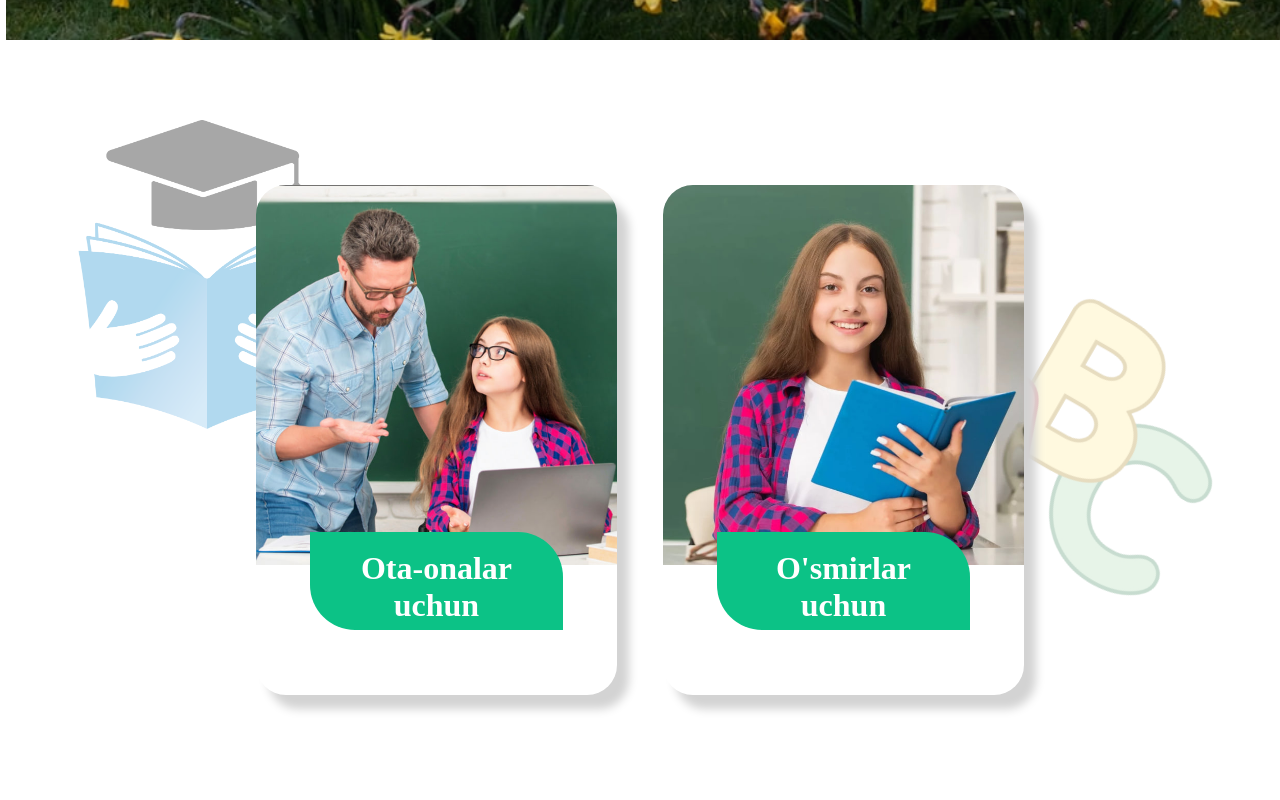
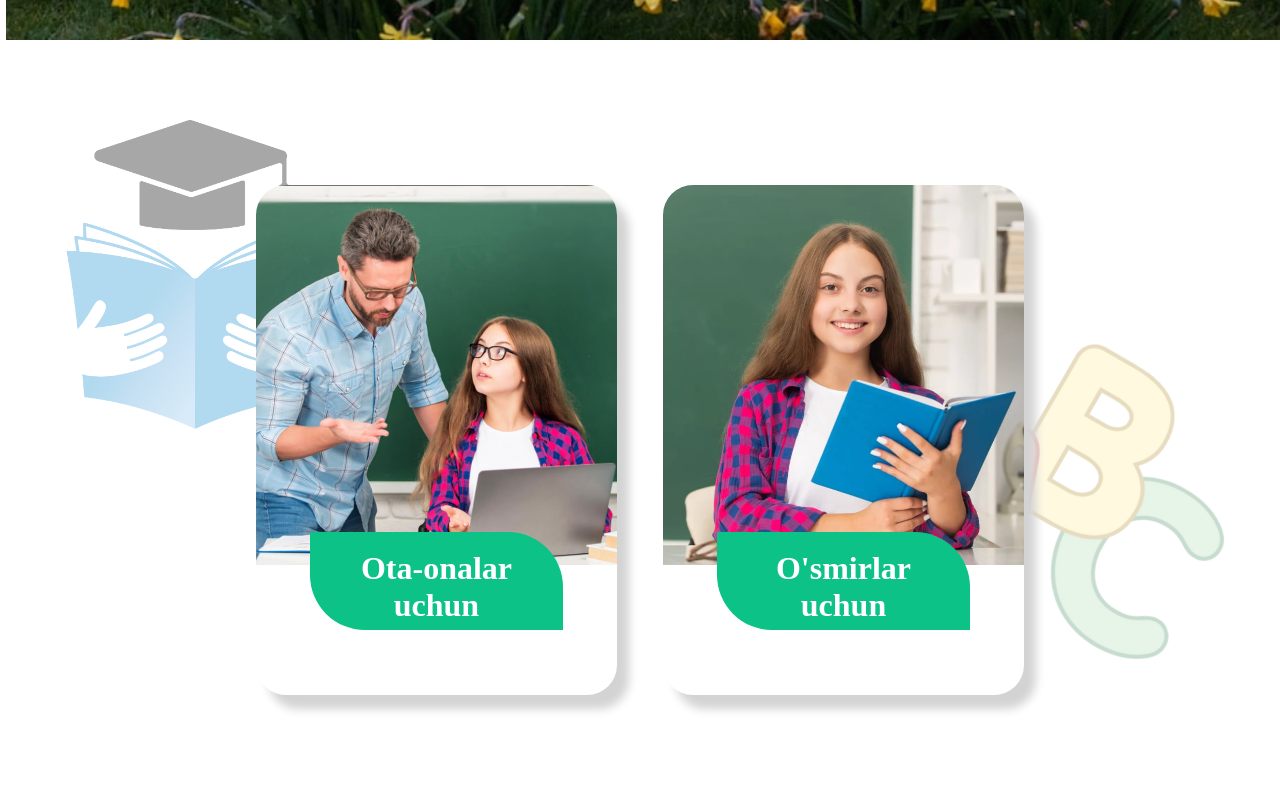
Before and after one commit to ImMalika/pedcontrols, a React (Create React App) app: page / in a window 1280 px wide. Shown: the part 760-1560 px from the top of the page. Built offline with nearby package versions, Linux system fonts and the light colour scheme.

Commit message:
cards card

```diff
--- a/src/App.js
+++ b/src/App.js
@@ -1,6 +1,6 @@
 import { Routes, Route } from "react-router-dom";
 import { Home } from './pages/main/home/home';
-
+import "./scss/main.scss";
 function App() {
   return (
       <Routes>
--- a/src/components/cardsMain/cardsMain.scss
+++ b/src/components/cardsMain/cardsMain.scss
@@ -9,7 +9,7 @@
     position: relative;
     width: 100%;
     height: 100vh;
-    margin:  0;
+    margin: 0;
     padding: 5% 20%;
     display: flex;
     justify-content: space-between;
@@ -34,7 +34,8 @@
         box-shadow: 12px 14px 10px lightgrey;
         transition: .5s;
         overflow: hidden;
-
+        background-color: white;
+        cursor: pointer;
         &:hover {
             img {
                 overflow: hidden;
@@ -60,9 +61,10 @@
             width: 70%;
             margin: 0 auto;
             height: 98px;
-            border-radius: 0 45px 0;
+            border-radius: 0 55px 0;
             text-align: center;
             transform: translateY(-50%);
+            // background-color: rgb(11, 154, 107);
             background-color: rgb(12, 194, 134);
             color: white;
             padding: 5%;
@@ -75,17 +77,18 @@
 
     .border1 {
         position: absolute;
-        bottom: 30%;
-        right: 4%;
+        bottom: 22%;
+        right: 3%;
         z-index: 1;
-        width: 320px;
+        width: 340px;
         opacity: 35%;
         transform: rotate(30deg);
     }
+
     .border2 {
         position: absolute;
         top: 10%;
-        left: 3%;
+        left: 2%;
         width: 340px;
         opacity: 35%;
         z-index: -1;
```
